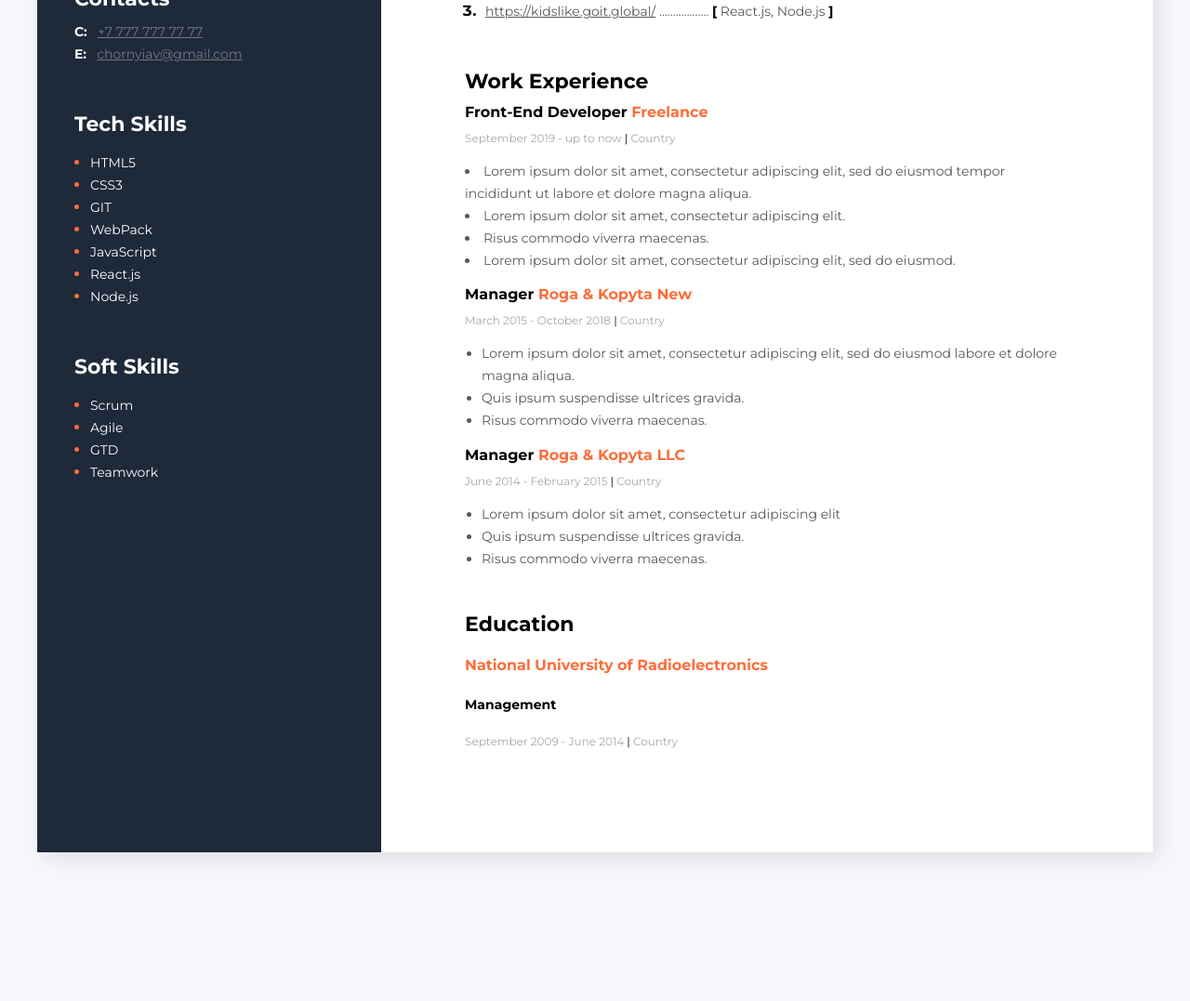
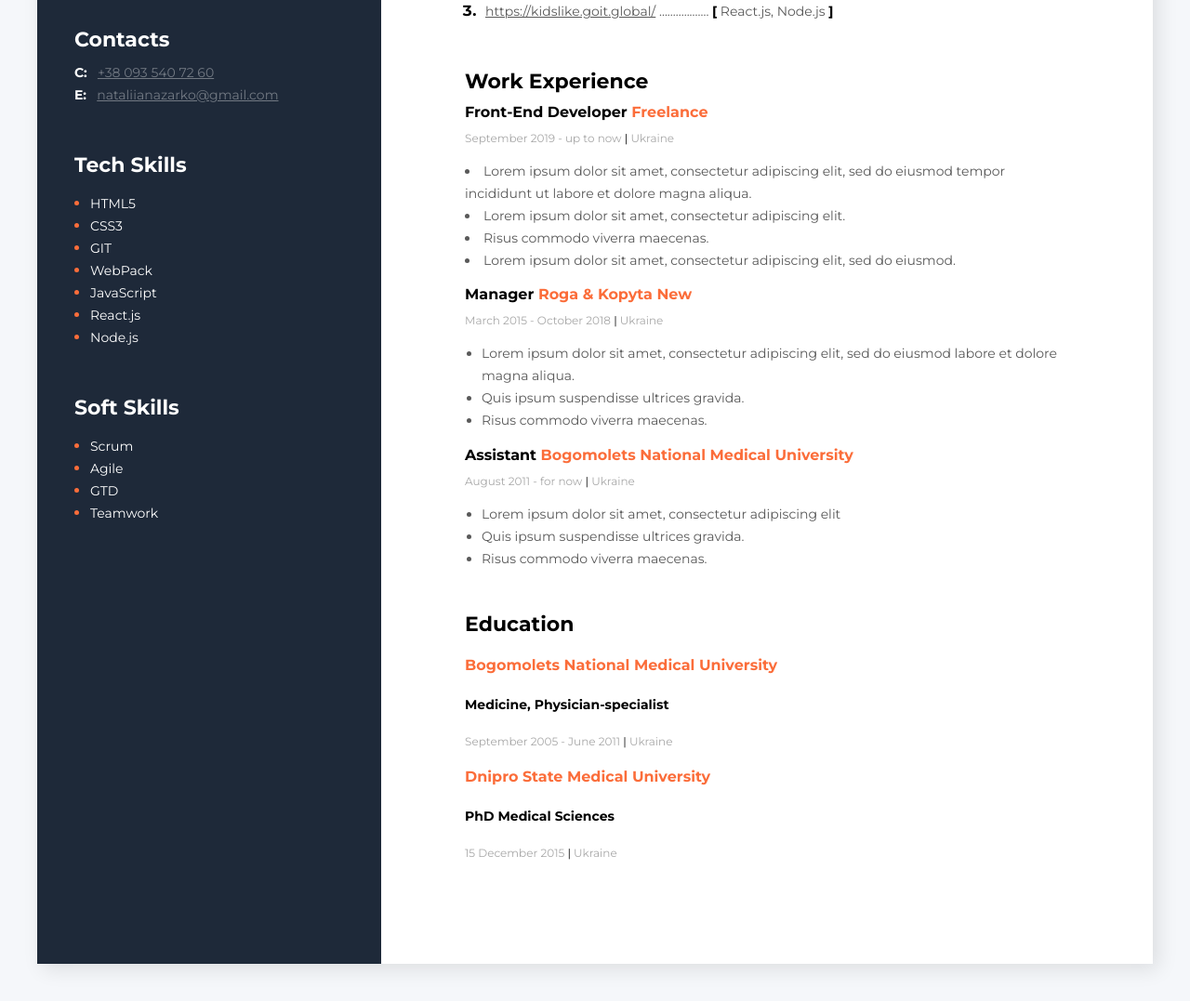
Before and after one commit to Nataliia-Nazarko/mein-resume, a plain HTML site: page index.html in a window 1280 px wide. Shown: the part 503-1580 px from the top of the page at 93% size. Before the commit the page ends 1460 px from the top, so only its background shows below. Drawn offline with Linux system fonts and the light colour scheme.

Commit message:
Main data
Photo+Education

```diff
--- a/index.html
+++ b/index.html
@@ -20,7 +20,7 @@
                 <div class="about-me-section" >
 
                     <h2 class="about-me-profession">Front-End Developer</h2>
-                    <h1 class="about-me-name">Anton Chornyi</h1>
+                    <h1 class="about-me-name">Nataliia Nazarko</h1>
 
                     <p class="about-me-description">Lorem ipsum dolor sit amet, consectetur adipiscing elit, sed do eiusmod tempor incididunt ut labore et dolore magna aliqua. Quis ipsum suspendisse ultrices gravida. Risus commodo viverra maecenas accumsan lacus vel facilisis. </p>
                 </div>
@@ -62,7 +62,7 @@
                         <!--Company 3-->
                             <div class="my-work-experience-company-block">
                                 <h4 class="my-work-experience-position">Front-End Developer <span class="my-work-experience-company">Freelance</span> </h4>
-                                <p class="my-work-experience-period">September 2019 - up to now  <span class="my-work-experience-divider">|</span>    Country</p>
+                                <p class="my-work-experience-period">September 2019 - up to now  <span class="my-work-experience-divider">|</span> Ukraine</p>
                                 <ul class="my-work-experience-duties"></ul>
                                     <li class="my-work-experience-duty">Lorem ipsum dolor sit amet, consectetur adipiscing elit, sed do eiusmod tempor incididunt ut labore et dolore magna aliqua.</li>
                                     <li class="my-work-experience-duty">Lorem ipsum dolor sit amet, consectetur adipiscing elit.</li>
@@ -74,7 +74,7 @@
                         <!--Company 2-->
                             <div class="my-work-experience-company-block">
                                 <h4 class="my-work-experience-position">Manager <span class="my-work-experience-company">Roga & Kopyta New</span> </h4>
-                                <p class="my-work-experience-period">March 2015 - October 2018  <span class="my-work-experience-divider">|</span>  Country</p>
+                                <p class="my-work-experience-period">March 2015 - October 2018  <span class="my-work-experience-divider">|</span> Ukraine</p>
                                 <ul class="my-work-experience-duties">
                                     <li class="my-work-experience-duty">Lorem ipsum dolor sit amet, consectetur adipiscing elit, sed do eiusmod labore et dolore magna aliqua.</li>
                                     <li class="my-work-experience-duty">Quis ipsum suspendisse ultrices gravida.</li>
@@ -84,8 +84,8 @@
 
                         <!--Company 1-->
                             <div class="my-work-experience-company-block">
-                                <h4 class="my-work-experience-position">Manager <span class="my-work-experience-company">Roga & Kopyta LLC</span> </h4>
-                                <p class="my-work-experience-period">June 2014 - February 2015  <span class="my-work-experience-divider">|</span>  Country</p>
+                                <h4 class="my-work-experience-position">Assistant <span class="my-work-experience-company">Bogomolets National Medical University</span> </h4>
+                                <p class="my-work-experience-period">August 2011 - for now  <span class="my-work-experience-divider">|</span> Ukraine</p>
                                 <ul class="my-work-experience-duties">
                                     <li class="my-work-experience-duty">Lorem ipsum dolor sit amet, consectetur adipiscing elit</li>
                                     <li class="my-work-experience-duty">Quis ipsum suspendisse ultrices gravida.</li>
@@ -99,28 +99,39 @@
                 <h3 class="main-content-title">Education</h3>
                     <!--Study 1-->
                     <div>
-                        <h4 class="my-education-place">National University of Radioelectronics</h4>
-                        <h5 class="my-education-speciality">Management</h5>
-                        <p class="my-study-period">September 2009 - June 2014 <span class="my-study-devider" > |</span>  Country</p>
+                        <h4 class="my-education-place">Bogomolets National Medical University</h4>
+                        <h5 class="my-education-speciality">Medicine, Physician-specialist</h5>
+                        <p class="my-study-period">September 2005 - June 2011 <span class="my-study-devider" >|</span>  Ukraine</p>
+                    </div>
+
+                    <!--Study 2-->
+                    <div>
+                        <h4 class="my-education-place">Dnipro State Medical University</h4>
+                        <h5 class="my-education-speciality">PhD Medical Sciences</h5>
+                        <p class="my-study-period">15 December 2015 <span class="my-study-devider">|</span> Ukraine</p>
                     </div>
             </div>
+
+
         </div>
+
+
 
         <!--Main sidebar section-->
         <aside class="sidebar-section">
-             <img width="370" src="img/1.png" alt="my photo"/>
+             <img width="370" src="./img/nataliia-nazarko.jpg" alt="my photo"/>
 
              <!--Contacts section-->
              <div class="Contacts-section">
                  <h3 class="sidebar-title">Contacts</h3>
                  <div>
                      <span class="contacts-section-type">C:</span>
-                     <a class="contacts-section-link" href="tel:+77777777777">+7 777 777 77 77</a>
+                     <a class="contacts-section-link" href="tel:+380935407260">+38 093 540 72 60</a>
                  </div>
 
                  <div>
                     <span class="contacts-section-type">E:</span>
-                    <a class="contacts-section-link" href="mailtochornyiav@gmail.com">chornyiav@gmail.com</a>
+                    <a class="contacts-section-link" href="mailto:nataliianazarko@gmail.com">nataliianazarko@gmail.com</a>
                  </div>
              </div>
 
```
Also changed, not shown: img/1.png (deleted), img/nataliia-nazarko.jpg (added).
